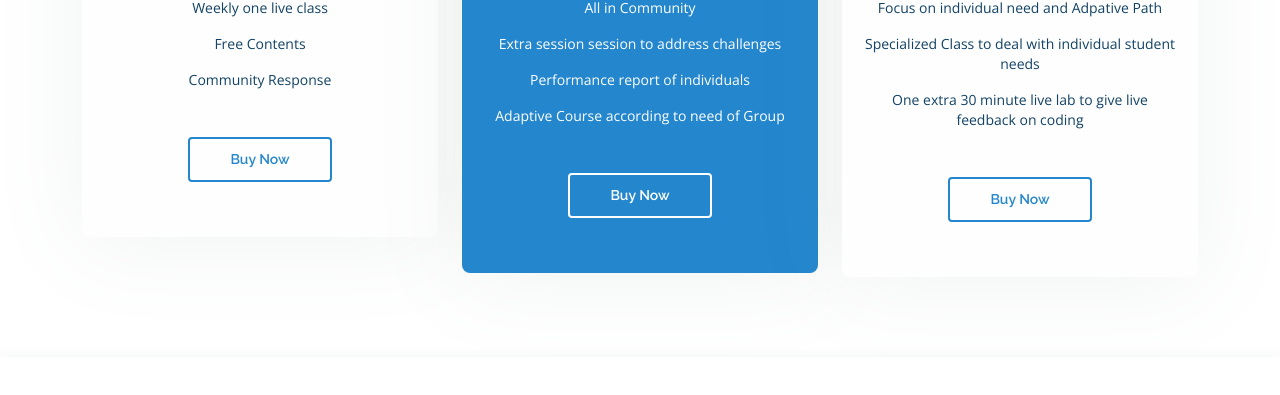
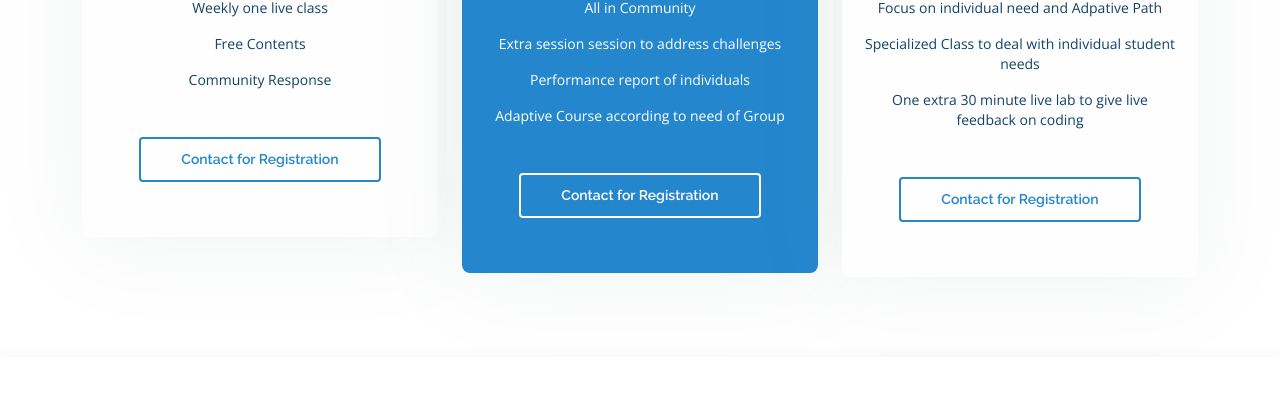
Before and after one commit to codefundamentals/codefundamentals.github.io, a plain HTML site: page dsdetails.html in a window 1280 px wide. Shown: the part 1013-1408 px from the top of the page. Drawn offline with nearby package versions, Linux system fonts and the light colour scheme.

Commit message:
freeCourseContactLink

```diff
--- a/dsdetails.html
+++ b/dsdetails.html
@@ -134,7 +134,7 @@
                 <!-- <li class="na">Pharetra massa</li> -->
               </ul>
               <div class="btn-wrap">
-                <a href="#" class="btn-buy">Buy Now</a>
+                <a href="index.html#contact" class="btn-buy">Contact for Registration</a>
               </div>
             </div>
           </div>
@@ -151,7 +151,7 @@
                 <!-- <li class="na">Massa ultricies mi</li> -->
               </ul>
               <div class="btn-wrap">
-                <a href="#" class="btn-buy">Buy Now</a>
+                <a href="index.html#contact" class="btn-buy">Contact for Registration</a>
               </div>
             </div>
           </div>
@@ -166,7 +166,7 @@
                 <li>One extra 30 minute live lab to give live feedback on coding</li>
               </ul>
               <div class="btn-wrap">
-                <a href="#" class="btn-buy">Buy Now</a>
+                <a href="index.html#contact" class="btn-buy">Contact for Registration</a>
               </div>
             </div>
           </div>
```
Also changed, not shown: pfDetails.html (+1 -1 lines), pythondetails.html (+1 -1 lines).
